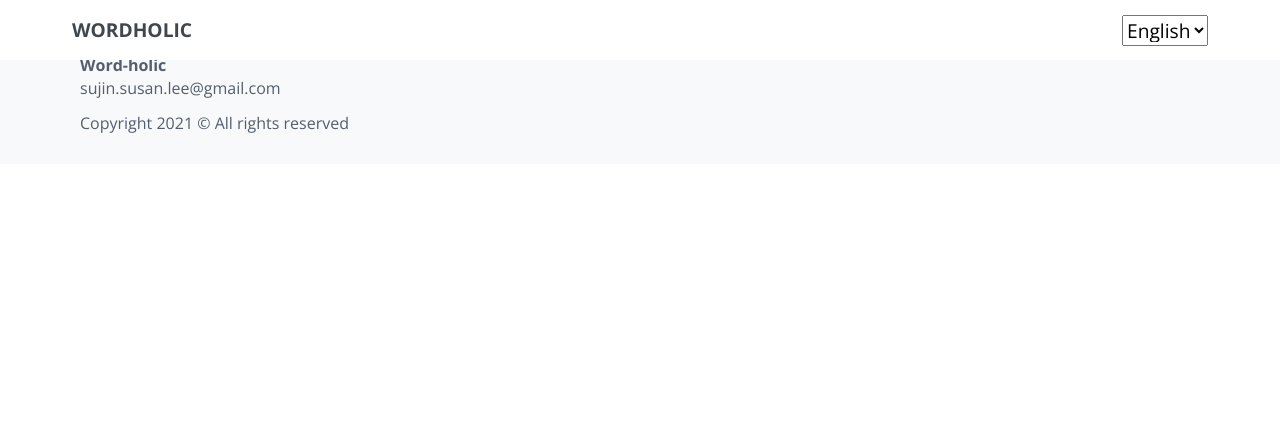
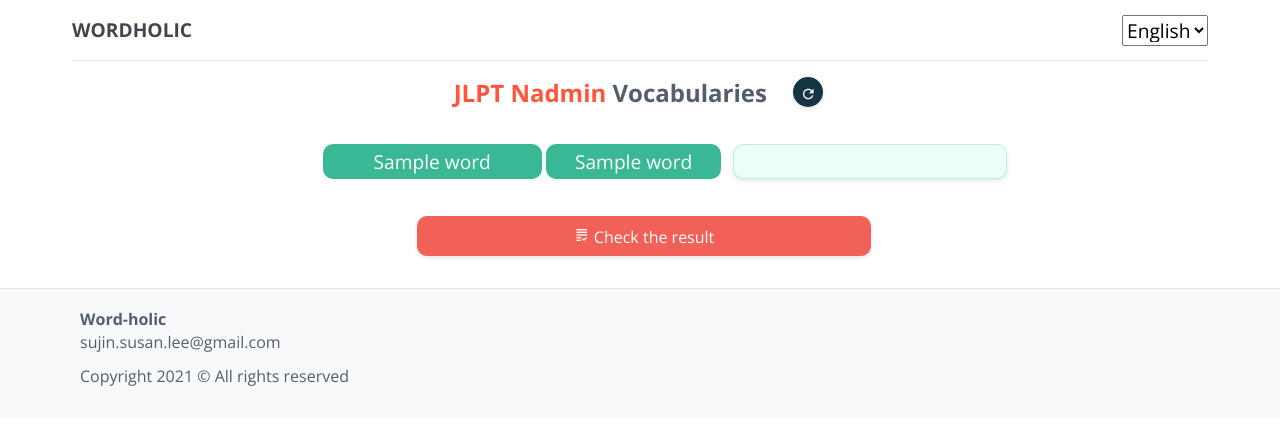
Before and after one commit to sujin1019/wordholic, a Flask app: template templates/word_quiz.html in a window 1280 px wide. Shown: the top 425 px of the page. Run offline with Flask 2, Linux system fonts and the light colour scheme; the template is opened without the code that fills it: most values are stand-ins (such as "Sample title", 1, 10 or a date in 2020); some libraries are stand-ins or nearby versions.

Commit message:
vocab quiz

```diff
--- a/app.py
+++ b/app.py
@@ -14,6 +14,7 @@
 
 # Blueprints
 app.register_blueprint(quiz.wordquiz, url_prefix='/quiz/words')
+app.register_blueprint(quiz.wordanswer, url_prefix='/quiz/vocab/answer')
 app.register_blueprint(kanji.kanjiquiz, url_prefix='/quiz/kanji')
 app.register_blueprint(kanji.kanjihint, url_prefix='/quiz/kanji/hint')
 app.register_blueprint(kanji.kanjianswer, url_prefix='/quiz/kanji/answer')
--- a/static/css/style.css
+++ b/static/css/style.css
@@ -422,6 +432,18 @@
     vertical-align: middle;
 }
 
+.furigana-word {
+    width: 20%;
+    height: 2.2rem;
+    font-size: 1.2rem;
+    display: inline-block;
+    background-color: #3AB795;
+    color: #fff;
+    border-radius: 10px;
+    text-align: center;
+    line-height: 2.2rem;
+}
+
 .kanji-word {
     width: 16%;
     height: 2.2rem;
@@ -434,7 +456,7 @@
     line-height: 2.2rem;
 }
 
-.kanji-answer {
+.quiz-answer {
     border: 1px solid rgba(29,192,120,.24);
     box-shadow: 0 2px 4px 0 rgb(0 0 0 / 10%);
     transition: all .2s ease;
@@ -502,7 +524,8 @@
     font-size: 16px;
 }
 
-.btn-kanji-submit {
+.btn-kanji-submit,
+.btn-quiz-submit {
     border-radius: 10px;
     width: 40%;
     height: 40px;
--- a/static/js/app.js
+++ b/static/js/app.js
@@ -201,6 +201,8 @@
 /* ----------------------------------------------- */
 
 // Vue JS
+
+if (document.querySelector('#app') !== null) {
     const app = new Vue({
         el: "#app",
         data: {
@@ -232,9 +234,9 @@
                     console.log(error);
                 })
             },
-        submitKanji: (event) => {
+            submitKanji: () => {
                 let body = {};
-            let answers = document.getElementsByClassName('kanji-answer');
+                let answers = document.getElementsByClassName('quiz-answer');
                 let objIds = document.getElementsByClassName('obj-id');
 
                 for (let i = 0; i < answers.length; i++) {
@@ -248,7 +250,6 @@
                     headers: { 'content-type': 'application/json' }
                 })
                 .then((response) => {
-                console.log(response.data)
                     resultList = response.data['result']
 
                     for (let i = 0; i < resultList.length; i++) {
@@ -257,13 +258,42 @@
                         } else {
                             document.getElementById("result" + i).innerHTML = '<span class="material-icons-outlined thumb-down">thumb_down</span>';
                         }
-
                     }
                 })
                 .catch((error) => {
                     console.log(error)
                 })
+            },
+            submitVocabs: () => {
+                let body = {};
+                let answers = document.getElementsByClassName('quiz-answer');
+                let objIds = document.getElementsByClassName('obj-id');
 
+                for (let i = 0; i < answers.length; i++) {
+                    body[i] = [answers[i].value, objIds[i].value];
+                }
+
+                axios({
+                    method: "post",
+                    url: "http://localhost:8081/quiz/vocab/answer/",
+                    data: body,
+                    headers: { 'content-type': 'application/json' }
+                })
+                .then((response) => {
+                    resultList = response.data['result']
+
+                    for (let i = 0; i < resultList.length; i++) {
+                        if (resultList[i] == 'o') {
+                            document.getElementById("result" + i).innerHTML = '<span class="material-icons thumb-up">thumb_up</span>';
+                        } else {
+                            document.getElementById("result" + i).innerHTML = '<span class="material-icons-outlined thumb-down">thumb_down</span>';
+                        }
+                    }
+                })
+                .catch((error) => {
+                    console.log(error)
+                })
             }
         }
     });
+}
--- a/templates/kanji_quiz.html
+++ b/templates/kanji_quiz.html
@@ -17,7 +17,7 @@
                     <span class="result" id="result{{ loop.index0 }}"></span>
                     <input type="hidden" class="obj-id" value="{{ kanji[0] }}">
                     <div class="kanji-word">{{ kanji[3] }}</div>
-                    <input autocomplete="off" class="kanji-answer" type="search">
+                    <input autocomplete="off" class="quiz-answer" type="search">
                     <input type="button" v-on:click="showHint($event)" class="btn-hint" value="hint" data-id="{{ kanji[0] }}"/>
                 </li>
                 <div class="word-length"></div>
--- a/templates/word_quiz.html
+++ b/templates/word_quiz.html
@@ -1,7 +1,37 @@
 {% extends 'base.html' %}
 
-{% block content%}
+{% block content %}
+<section class="main-quiz">
+    <div class="inner inner-quiz" id="app">
+        <div class="kanji-title">
+            <span class="n-level">JLPT N{{ level }}</span> Vocabularies
+            <button type="button" v-on:click="reloadPage" class="btn-new-word"/>
+                <span class="material-icons-outlined refresh">refresh</span>
+            </button>
+        </div>
 
-    test {{ level }}
+        <form v-on:submit.prevent="submitVocabs">
+            <ul class="quiz">
+                {% for word in word_list %}
+                <li class="quiz-li">
+                    <span class="result" id="result{{ loop.index0 }}"></span>
+                    <input type="hidden" class="obj-id" value="{{ word[0] }}">
+                    <div class="furigana-word quiz-furigana">{{ word[2] }}</div>
+                    <div class="kanji-word quiz-kanji">{{ word[3] }}</div>
+                    <input autocomplete="off" class="quiz-answer" type="search">
+                </li>
+                {% endfor %}
+            </ul>
+            <div>
+                <button type="submit" class="btn-quiz-submit">
+                    <span class="material-icons-outlined submit-icon">
+                        grading
+                    </span>
+                    <span class="submit-word">Check the result<span>
+                </button>
+            </div>
+        </form>
+    </div>
+</section>
 
 {% endblock %}
```
Also changed, not shown: other parts of static/css/style.css (+34 -3 lines), controllers/word_controller.py (+43 -1 lines), templates/page_notfound.html (+12 -12 lines), templates/top.html (+7 -15 lines), view/quiz.py (+13 -3 lines), static/img/all.jpeg (deleted). Lines whose indentation alone changed are shown as unchanged.
